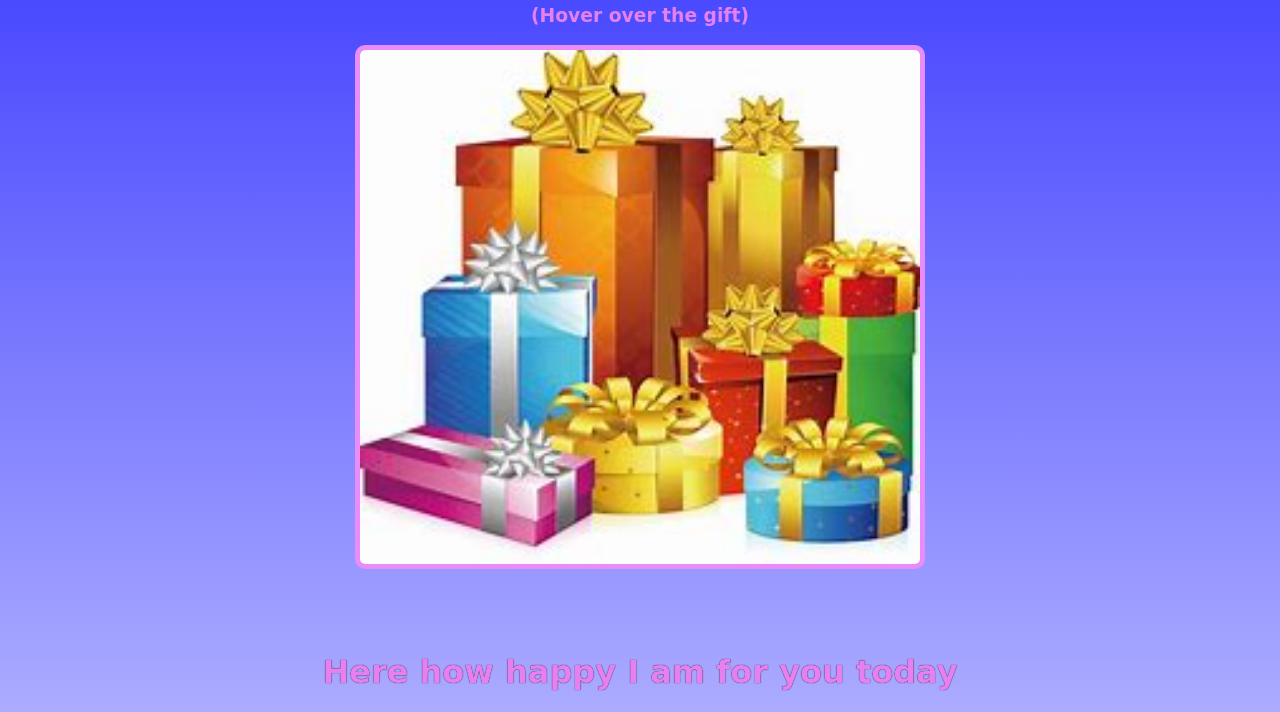
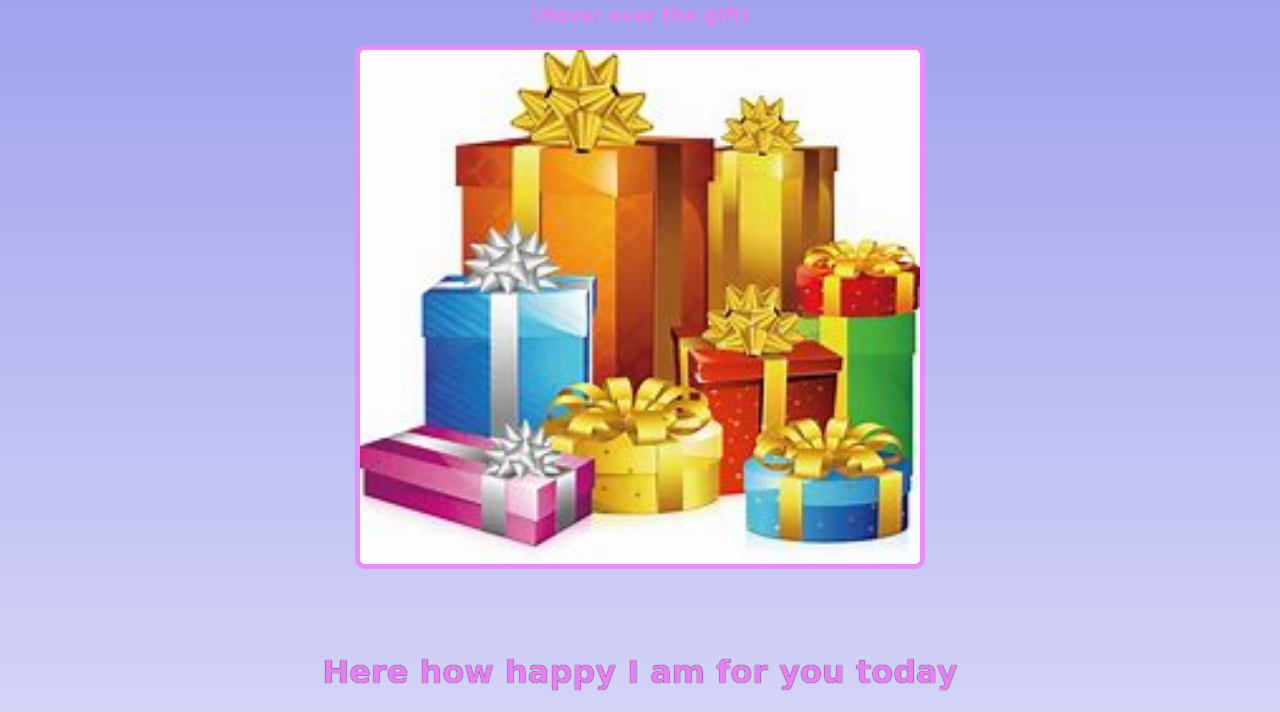
Before and after one commit to immuali/birthdat-gift-site, a plain HTML site: page index.html in a window 1280 px wide. Shown: the part 536-1248 px from the top of the page. Drawn offline with Linux system fonts and the light colour scheme; a web font is replaced by a local one.

Commit message:
Change background color

```diff
--- a/styles.css
+++ b/styles.css
@@ -2,7 +2,7 @@ body {
     margin: 0;
     text-align: center;
     font-family: 'Happy Monkey', cursive;
-    background: linear-gradient(blue , white);
+    background: linear-gradient(rgb(124, 124, 231) , white);
     color: #e680f0;
 
 }
```
